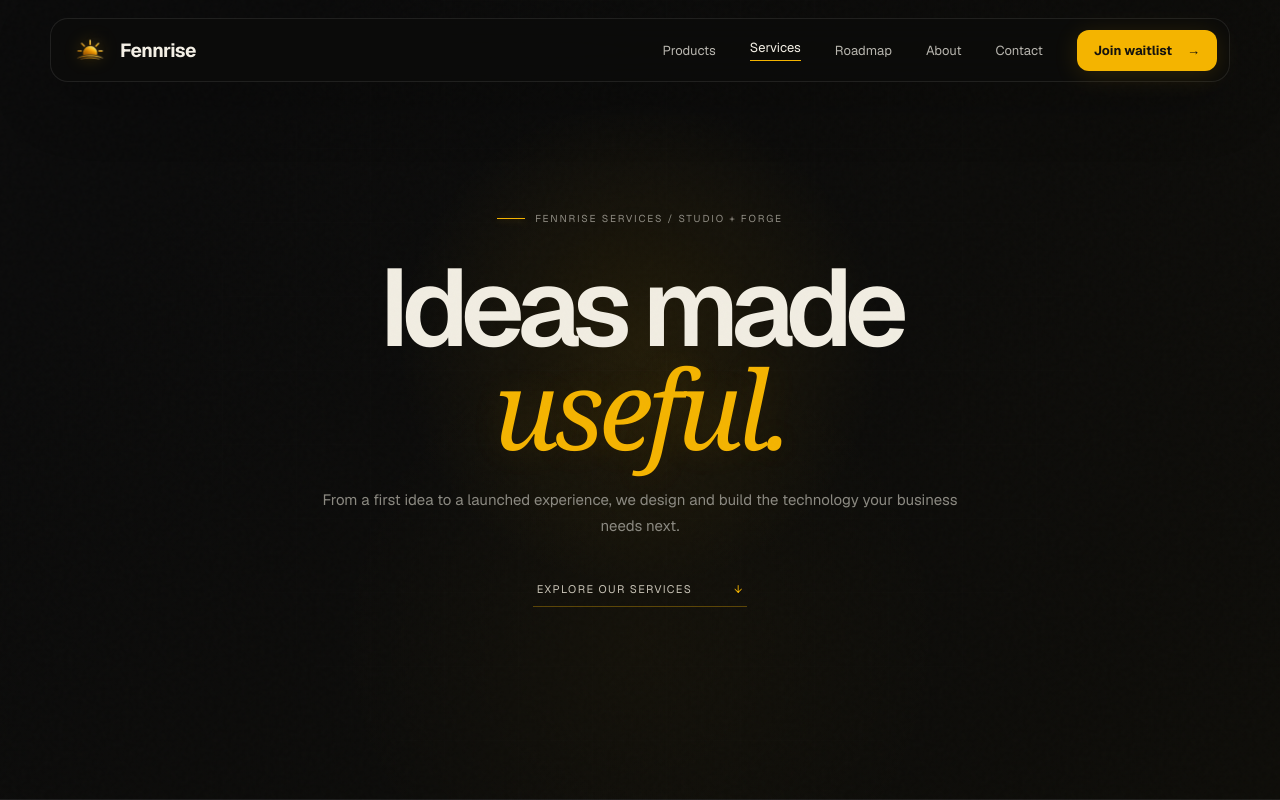
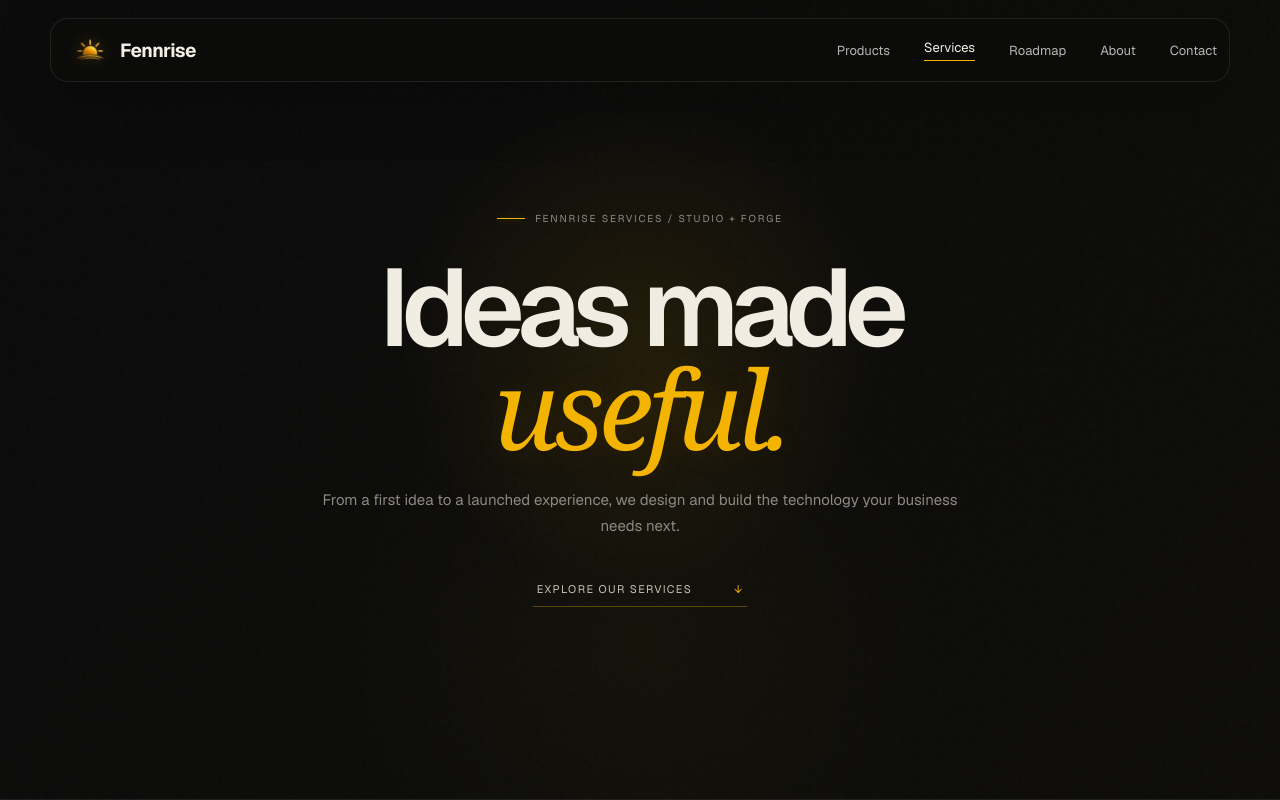
Before and after one commit to mcking789/Fennrise-, a Next.js app in the folder Fennrise-Vercel-Ready/: page /services in a window 1280 px wide. Shown: the top 800 px of the page. Built offline with nearby package versions, Linux system fonts and the light colour scheme.

Commit message:
Fennrise V2: update app/components/ExperienceChrome.tsx

```diff
--- a/Fennrise-Vercel-Ready/app/components/ExperienceChrome.tsx
+++ b/Fennrise-Vercel-Ready/app/components/ExperienceChrome.tsx
@@ -23,7 +23,6 @@ export function ExperienceHeader({ active }: { active?: ActivePage }) {
         <Link href="/#roadmap" onClick={() => setMenuOpen(false)}>Roadmap</Link>
         <Link className={active === "about" ? styles.active : ""} href="/about" onClick={() => setMenuOpen(false)}>About</Link>
         <Link className={active === "contact" ? styles.active : ""} href="/contact" onClick={() => setMenuOpen(false)}>Contact</Link>
-        <Link className={styles.cta} href="/waitlist" onClick={() => setMenuOpen(false)}>Join waitlist <span>→</span></Link>
       </nav>
     </header>
   );
```
